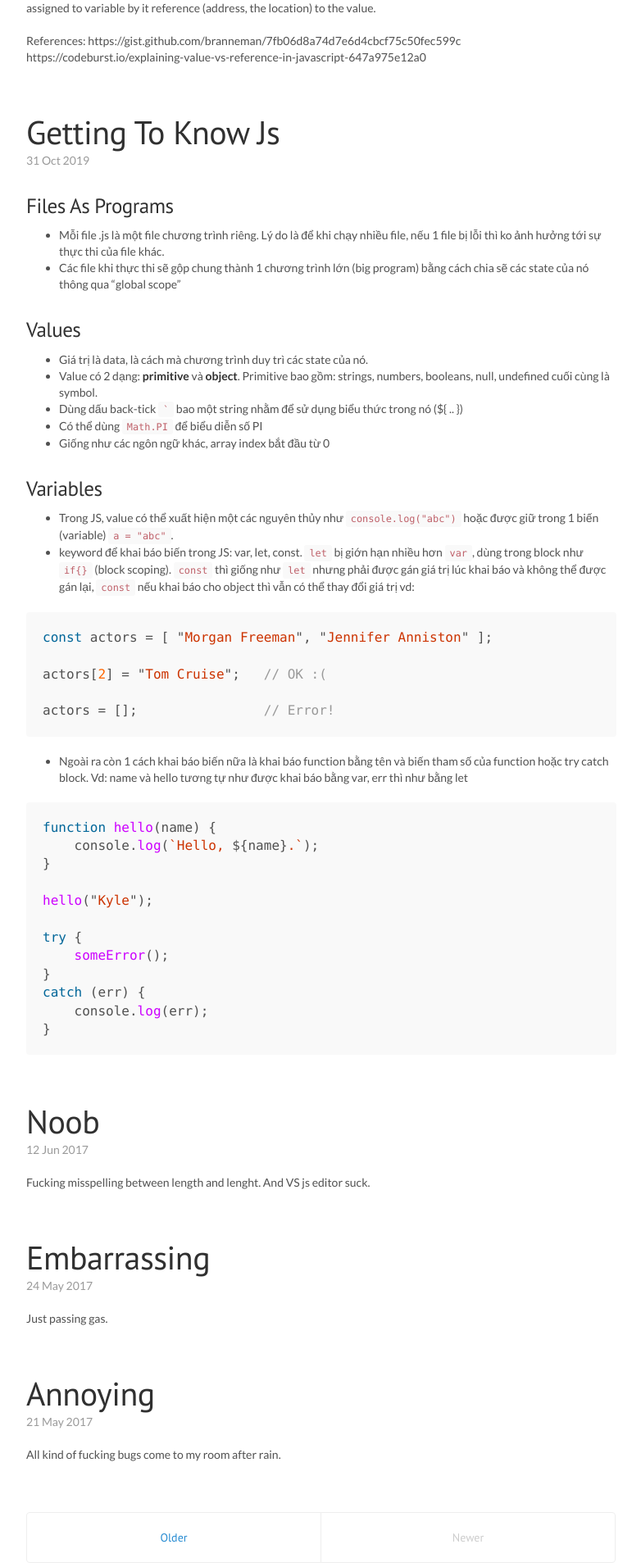
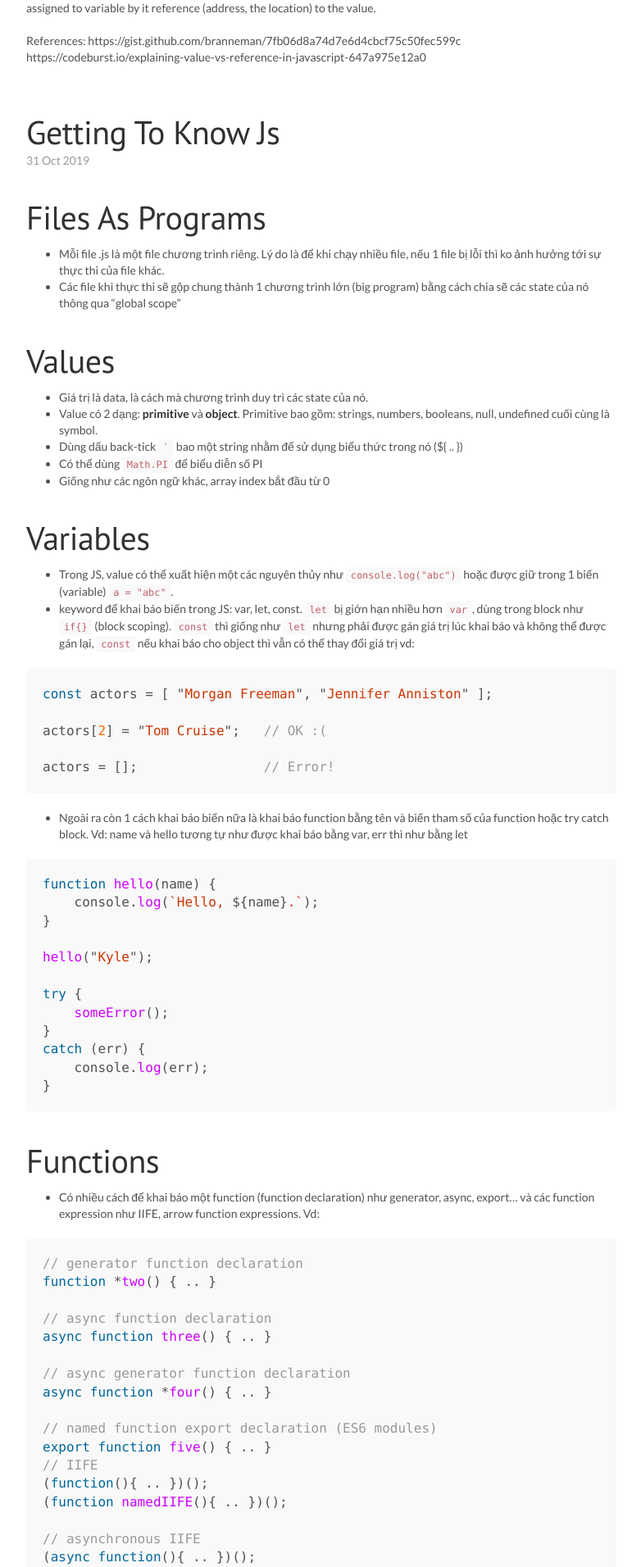
Before and after one commit to Sorazuu/sorazuu.github.io, a Jekyll site: the page built from index.html, in a window 1280 px wide. Shown: the part 311-2223 px from the top of the page at 82% size, without its empty margins (248-1030 px from the left). Built offline with Jekyll 4.4.1, drawn with Linux system fonts in a browser that asks for light colours; the list of posts is cut into pages by our own code; some of the changed text lies outside the part shown.

Commit message:
Update 2019-10-31-Getting-To-Know-JS.md

````diff
--- a/_posts/2019-10-31-Getting-To-Know-JS.md
+++ b/_posts/2019-10-31-Getting-To-Know-JS.md
@@ -1,18 +1,21 @@
 ---
 layout: post
 ---
-### Files As Programs
+# Files As Programs
+
 - Mỗi file .js là một file chương trình riêng. Lý do là để khi chạy nhiều file, nếu 1 file bị lỗi thì ko ảnh hưởng tới sự thực thi của file khác.
 - Các file khi thực thi sẽ gộp chung thành 1 chương trình lớn (big program) bằng cách chia sẽ các state của nó thông qua "global scope"
 
-### Values
+# Values
+
 - Giá trị là data, là cách mà chương trình duy trì các state của nó.
 - Value có 2 dạng: **primitive** và **object**. Primitive bao gồm: strings, numbers, booleans, null, undefined cuối cùng là symbol.
 - Dùng dấu back-tick `` ` `` bao một string nhằm để sử dụng biểu thức trong nó (${ .. })
 - Có thể dùng `Math.PI` để biểu diễn số PI
 - Giống như các ngôn ngữ khác, array index bắt đầu từ 0
 
-### Variables
+# Variables
+
 - Trong JS, value có thể xuất hiện một các nguyên thủy như `console.log("abc")` hoặc được giữ trong 1 biến (variable) `a = "abc"`.
 - keyword để khai báo biến trong JS: var, let, const. `let` bị giớn hạn nhiều hơn `var`, dùng trong block như `if{}` (block scoping). `const` thì giống như `let` nhưng phải được gán giá trị lúc khai báo và không thể được gán lại, `const` nếu khai báo cho object thì vẫn có thể thay đổi giá trị vd:
 
@@ -41,3 +44,119 @@
     console.log(err);
 }
 ```
+
+# Functions
+
+- Có nhiều cách để khai báo một function (function declaration) như generator, async, export... và các function expression như IIFE, arrow function expressions. Vd:
+
+```js
+// generator function declaration
+function *two() { .. }
+
+// async function declaration
+async function three() { .. }
+
+// async generator function declaration
+async function *four() { .. }
+
+// named function export declaration (ES6 modules)
+export function five() { .. }
+// IIFE
+(function(){ .. })();
+(function namedIIFE(){ .. })();
+
+// asynchronous IIFE
+(async function(){ .. })();
+(async function namedAIIFE(){ .. })();
+
+// arrow function expressions
+var f;
+f = () => 42;
+f = x => x * 2;
+f = (x) => x * 2;
+f = (x,y) => x * y;
+f = x => ({ x: x * 2 });
+f = x => { return x * 2; };
+f = async x => {
+    var y = await doSomethingAsync(x);
+    return y * 2;
+};
+someOperation( x => x * 2 );
+// ..
+```
+
+- Function nên có 1 cái tên
+- Function có thể được định nghĩa trong Class hoặc Object. Vd:
+
+```js
+class SomethingKindaGreat {
+    // class methods
+    coolMethod() { .. }   // no commas!
+    boringMethod() { .. }
+}
+
+var EntirelyDifferent = {
+    // object methods
+    coolMethod() { .. },   // commas!
+    boringMethod() { .. },
+
+    // (anonymous) function expression property
+    oldSchool: function() { .. }
+};
+```
+# Comparisons
+
+- Biểu thức so sánh `===` thường được hiểu là "kiểm tra đồng thời giá trị và kiểu dữ liệu". Nó không cho phép ép kiểu trong lúc so sánh.
+- Khi so sánh với NaN (not a number) thì nên sử dụng `Number.isNaN(..)` hoặc `Object.is(..)`
+
+- Đối với object phép so `===` không dùng *structural equality* mà dùng  *identity equality*. Các object so sánh với nhau bằng reference của chúng. Vd:
+
+```js
+var x = [ 1, 2, 3 ];
+
+// assignment is by reference-copy, so
+// y references the *same* array as x,
+// not another copy of it.
+var y = x;
+
+y === x;              // true
+y === [ 1, 2, 3 ];    // false
+x === [ 1, 2, 3 ];    // false
+```
+
+- Nếu a và b cùng kiểu dữ liệu thì dùng `==` không khác gì dùng `===`
+- Nếu a và b khác kiểu nhau thì `==` ép kiểu a hoặc b về cùng 1 kiểu rồi so sánh (ưu tiên so sánh numberic, ép thành Number). Các toán tử `>`, `<`, `>=`, `<=` cũng tương tự. Vd:
+
+```js
+var arr = [ "1", "10", "100", "1000" ];
+for (let i = 0; i < arr.length && arr[i] < 500; i++) {
+    // will run 3 times
+}
+```
+- Biểu thức so sánh trong `if` statement sẽ trong như thế này:
+
+```js
+var x = 1;
+
+if (x) {
+    // will run!
+}
+
+while (x) {
+    // will run, once!
+    x = false;
+}
+```
+```js
+var x = "hello";
+
+if (Boolean(x) == true) {
+    // will run
+}
+
+// which is the same as:
+
+if (Boolean(x) === true) {
+    // will run
+}
+```
````
